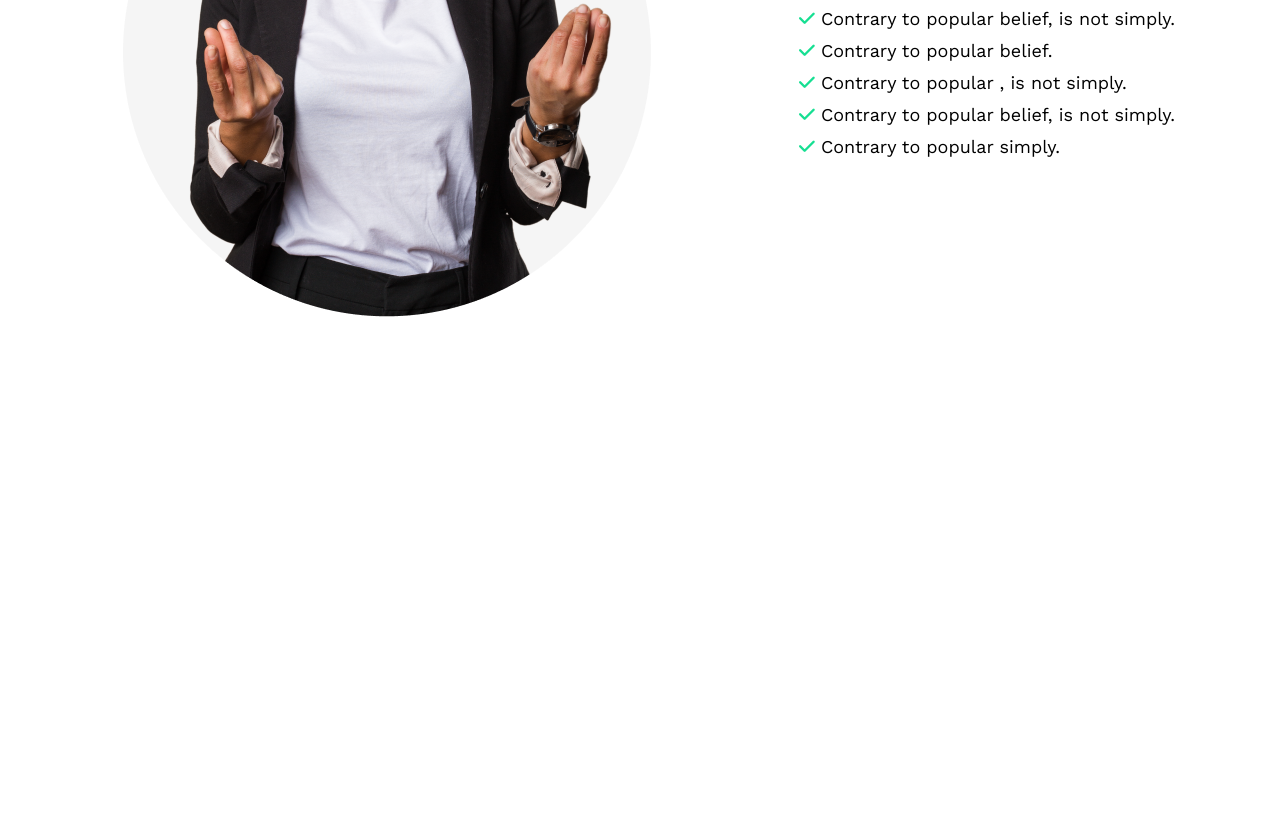
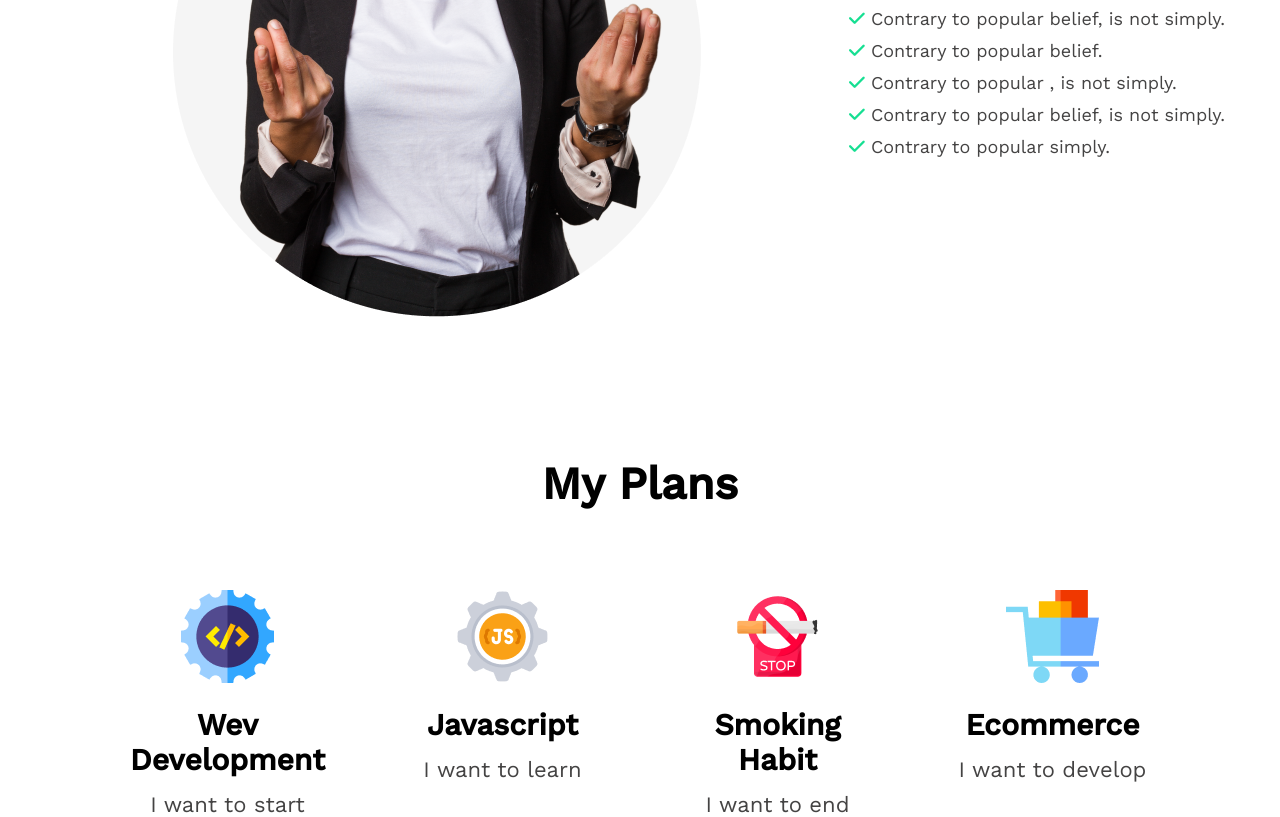
Before and after one commit to Asrafpavel/new-year-portfolio, a plain HTML site: page index.html in a window 1280 px wide. Shown: the part 1355-2172 px from the top of the page. Before the commit the page ends 1672 px from the top, so only its background shows below. Drawn offline with nearby package versions, Linux system fonts and the light colour scheme.

Commit message:
my plans section added

```diff
--- a/index.html
+++ b/index.html
@@ -44,6 +44,31 @@
         </section>
 
         <!-- my plans section  -->
+        <section class="plan">
+            <h2 class="plan-title">My Plans</h2>
+            <div class="plan-container">
+                <div class="items" >
+                    <img src="images/icons/web.png" alt="">
+                    <h3 class="item-name">Wev Development</h3>
+                    <p class="item-description">I want to start</p>
+                </div>
+                <div class="items" >
+                    <img src="images/icons/js.png" alt="">
+                    <h3 class="item-name">Javascript</h3>
+                    <p class="item-description">I want to learn</p>
+                </div>
+                <div class="items" >
+                    <img src="images/icons/smoke.png" alt="">
+                    <h3 class="item-name">Smoking Habit</h3>
+                    <p class="item-description">I want to end</p>
+                </div>
+                <div class="items" >
+                    <img src="images/icons/ecom.png" alt="">
+                    <h3 class="item-name">Ecommerce</h3>
+                    <p class="item-description">I want to develop</p>
+                </div>
+            </div>
+        </section>
 
 
     </main>
--- a/style/portfolio.css
+++ b/style/portfolio.css
@@ -54,7 +54,7 @@ header{
 /* failure section styles  */
 .failure{
     margin-top: 140px;
-    padding: 0 100px;
+    padding: 0 150px;
 }
 .container{
     display: flex;
@@ -62,7 +62,7 @@ header{
     gap: 130px;
 }
 .f-title{
-    width: 288px;
+    width: 300px;
     font-size: 40px;
     font-weight: 900;
 
@@ -77,7 +77,45 @@ header{
 }
 .failure-items ul{
     font-size: 18px;
+    color: #444343;
     list-style: none;
     line-height: 2rem;
 
 }
+
+/* my plans styles */
+
+.plan{
+    margin-top: 140px;
+    padding: 0 130px;
+}
+.plan-title{
+    margin-bottom: 80px;
+    text-align: center;
+    font-size: 45px;
+    font-weight: 800;
+
+}
+
+.plan-container{
+    display: flex;
+    gap: 80px;
+    justify-content: center;
+
+}
+
+.items{
+    width: 420px;
+    text-align: center;
+}
+.item-name{
+    margin-top: 20px;
+    font-size: 30px;
+    margin-bottom: 15px;
+    font-weight: 700;
+
+}
+.item-description{
+    font-size: 22px;
+    color: #444343;
+}
```
